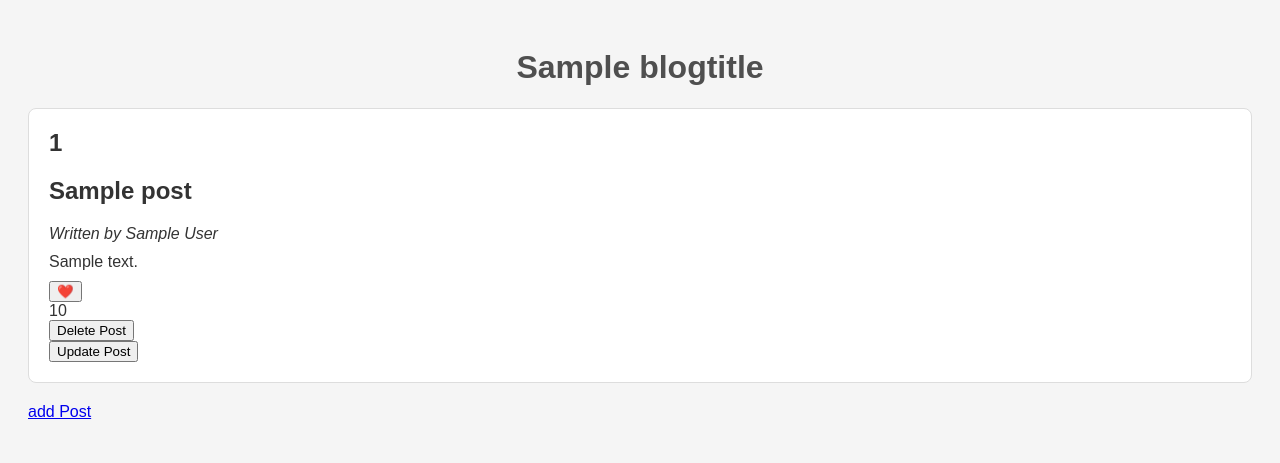
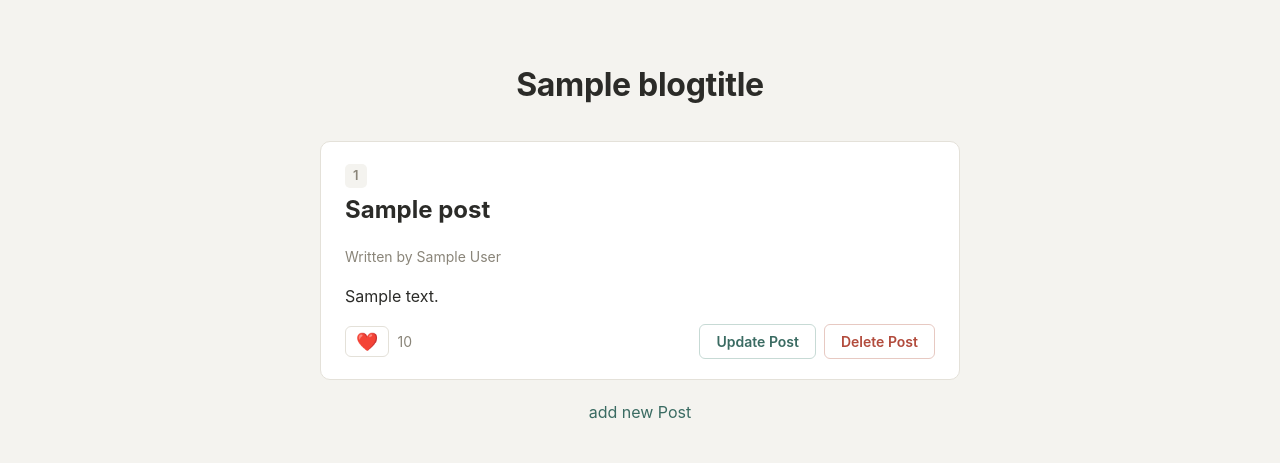
Before and after one commit to Tobbyte/masterblog, a Python web app: template templates/index.html in a window 1280 px wide. Shown: the top 463 px of the page. Run offline with Jinja, Linux system fonts and the light colour scheme; the template is opened without the code that fills it: most values are stand-ins (such as "Sample title", 1, 10 or a date in 2020).

Commit message:
html styling

```diff
--- a/static/style.css
+++ b/static/style.css
@@ -1,27 +1,196 @@
+/* ---- Grundlagen ---- */
+
+* {
+    box-sizing: border-box;
+}
 body {
-    font-family: Arial, sans-serif;
-    background-color: #F5F5F5;
-    padding: 20px;
-    color: #333;
+    font-family: -apple-system, "Segoe UI", Roboto, Helvetica, Arial, sans-serif;
+        background-color: #F4F3EF;
+        color: #2B2B28;
+        line-height: 1.5;
+        margin: 0 auto;
+        padding: 40px 20px;
 }
 
 h1 {
     text-align: center;
-    color: #4F4F4F;
+    color: #2B2B28;
+        font-weight: 700;
+        letter-spacing: -0.01em;
+        margin-bottom: 32px;
 }
 
+a {
+    color: #3A6B62;
+    text-decoration: none;
+}
+
+a:hover {
+    text-decoration: underline;
+}
+
+/* ---- Buttons (Submit-Inputs), Basis ---- */
+
+input[type="submit"] {
+    font-family: inherit;
+    font-size: 14px;
+    font-weight: 600;
+    padding: 8px 16px;
+    border-radius: 6px;
+    border: 1px solid transparent;
+    cursor: pointer;
+    background-color: #3A6B62;
+    color: #FFFFFF;
+    transition: background-color 0.15s ease;
+}
+
+input[type="submit"]:hover {
+    background-color: #2E534C;
+}
+
+/* ---- Blog-Posts ---- */
 .post {
-    background-color: #FFF;
-    border: 1px solid #DDD;
-    padding: 20px;
-    margin-bottom: 20px;
-    border-radius: 8px;
+    background-color: #FFFFFF;
+        border: 1px solid #E4E1D9;
+        border-radius: 10px;
+        padding: 20px 24px;
+        max-width: 640px;
+        margin: 0 auto 20px auto;
+    }
+
+    .post-id {
+        display: inline-block;
+        font-size: 13px;
+        font-weight: 600;
+        color: #8A8579;
+        background-color: #F4F3EF;
+        padding: 2px 8px;
+        border-radius: 5px;
+        margin: 0 0 10px 0;
 }
 
 .post h2 {
-    margin-top: 0;
+    margin: 0 0 4px 0;
+    }
+
+    .post p em {
+        color: #8A8579;
+        font-style: normal;
+        font-size: 14px;
+    }
+
+    .post>p:last-of-type {
+        margin: 12px 0 16px 0;
+    }
+
+    .empty-state {
+        text-align: center;
+        color: #8A8579;
+    }
+
+    /* ---- Post-Aktionen: Like, Update, Delete in einer Reihe ---- */
+
+    .post-actions {
+        display: flex;
+        align-items: center;
+        gap: 8px;
+    }
+
+    .post-actions form {
+        margin: 0;
+    }
+
+    .like-form input[type="submit"] {
+        background: transparent;
+        border: 1px solid #E4E1D9;
+        font-size: 18px;
+        padding: 4px 10px;
+    }
+
+    .like-form input[type="submit"]:hover {
+        background-color: #F4F3EF;
+    }
+
+    .like-count {
+        font-size: 14px;
+        color: #8A8579;
+        margin-right: auto;
+    }
+
+    .update-form input[type="submit"] {
+        background: transparent;
+        color: #3A6B62;
+        border: 1px solid #C7DAD5;
+    }
+
+    .update-form input[type="submit"]:hover {
+        background-color: #EAF2F0;
+    }
+
+    .delete-form input[type="submit"] {
+        background: transparent;
+        color: #B24B3C;
+        border: 1px solid #E7C9C2;
+    }
+
+    .delete-form input[type="submit"]:hover {
+        background-color: #FBEEEC;
+    }
+
+    .add-link {
+        display: block;
+        text-align: center;
+        margin-top: 8px;
+    }
+
+    .back-link {
+        display: block;
+        text-align: center;
+        margin-top: 8px;
+    }
+
+    /* ---- Formulare (Add / Update) ---- */
+
+    .post-form {
+        background-color: #FFFFFF;
+        border: 1px solid #E4E1D9;
+        border-radius: 10px;
+        padding: 24px 28px;
+        max-width: 640px;
+        margin: 0 auto;
+    }
+
+    .post-form label {
+        display: block;
+        font-size: 14px;
+        font-weight: 600;
+        color: #57534A;
+        margin: 14px 0 4px 0;
+    }
+
+    .post-form input[type="text"] {
+        width: 100%;
+        font-family: inherit;
+        font-size: 15px;
+        padding: 9px 12px;
+        border: 1px solid #DAD6CC;
+        border-radius: 6px;
+        background-color: #FFFFFF;
+    }
+
+    .post-form input[type="text"]:focus {
+        outline: none;
+        border-color: #3A6B62;
+    }
+
+    .post-form input[type="submit"] {
+        margin-top: 18px;
 }
 
-.post p {
-    margin: 10px 0;
+/* ---- 404 / 500 ---- */
+
+.status-page {
+    max-width: 480px;
+    margin: 60px auto 0 auto;
+    text-align: center;
 }
--- a/templates/404.html
+++ b/templates/404.html
@@ -9,9 +9,11 @@
 </head>
 
 <body>
+<div class="status-page">
 <h1>404 - Page Not Found 😞</h1>
 <p>Sorry, the page you are looking for could not be found.</p>
 <a href="{{ url_for('route_index') }}">Go back to Home page</a>
+</div>
 </body>
 
 </html>
--- a/templates/500.html
+++ b/templates/500.html
@@ -9,10 +9,11 @@
 </head>
 
 <body>
-
+<div class="status-page">
     <h1>😞</h1>
     <p>{{ error }}</p>
     <p>Nothing you can do. Try again later.</p>
+</div>
 </body>
 
 </html>
--- a/templates/add.html
+++ b/templates/add.html
@@ -10,7 +10,7 @@
 
 <body>
     <h1>I can has blogpost?</h1>
-    <form action="/add" method="post">
+    <form class="post-form" action="/add" method="post">
         <label for="title">Title:</label>
         <input type="text" id="title" name="title" required>
         <label for="author">Author:</label>
@@ -20,6 +20,7 @@
         <br><br>
         <input type="submit" value="Submit">
     </form>
+    <a href="{{ url_for('route_index') }}" class="back-link">back to Home page</a>
 </body>
 
 </html>
--- a/templates/index.html
+++ b/templates/index.html
@@ -11,34 +11,33 @@
 <body>
     <h1>{{blogtitle}}</h1>
     {% if posts|length==0 %}
-    <p><em>Write the first post!</em></p>
+    <p class="empty-state"><em>Write the first post!</em></p>
     {% endif%}
     {% for post in posts %}
     <div class="post">
-        <h2>{{ post.id }}</h2>
+        <h2 class="post-id">{{ post.id }}</h2>
         <h2>{{ post.title }}</h2>
         <p><em>Written by {{ post.author }}</em></p>
         <p>{{ post.content }}</p>
-        <div>
-            <form action="{{ url_for('route_like_post', post_id=post.id) }}" method="post">
+        <div class="post-actions">
+            <form class="like-form" action="{{ url_for('route_like_post', post_id=post.id) }}" method="post">
                 {%if uuid not in post["liked_by"]%}
                 <input type="submit" value="❤️">
                 {% else %}
                 <input type="submit" value="💔">
                 {% endif %}
             </form>
-            {{ post.likes }}
+            <span class="like-count">{{ post.likes }}</span>
+            <form class="update-form" action="{{ url_for('route_update_post', post_id=post.id) }}">
+                <input type="submit" value="Update Post">
+            </form>
+            <form class="delete-form" action="{{ url_for('route_delete', post_id=post.id) }}" method="post">
+                <input type="submit" value="Delete Post">
+            </form>
         </div>
-        <!-- button to delete post -->
-        <form action="{{ url_for('route_delete', post_id=post.id) }}" method="post">
-            <input type="submit" value="Delete Post">
-        </form>
-        <form action="{{ url_for('route_update_post', post_id=post.id) }}">
-            <input type="submit" value="Update Post">
-        </form>
     </div>
     {% endfor %}
-    <a href="{{ url_for('route_add') }}">add Post</a>
+    <a href="{{ url_for('route_add') }}" class="add-link">add new Post</a>
 </body>
 
 </html>
--- a/templates/update.html
+++ b/templates/update.html
@@ -11,7 +11,7 @@
 <body>
     <h1>Update Blog Post</h1>
 
-    <form action="{{ url_for('route_update_post', post_id=post['id']) }}" method="POST">
+    <form class="post-form" action="{{ url_for('route_update_post', post_id=post['id']) }}" method="POST">
         <label for="author">Title:</label><br>
         <input type="text" id="title" name="title" value="{{ post['title'] }}"><br>
         <label for="author">Author:</label><br>
@@ -20,7 +20,7 @@
         <input type="text" id="content" name="content" value="{{ post['content'] }}"><br>
         <input type="submit" value="Update">
     </form>
-    <a href="{{ url_for('route_index') }}">Go back to Home page</a>
+    <a href="{{ url_for('route_index') }}" class="back-link">back to Home page</a>
 </body>
 
 </html>
```
